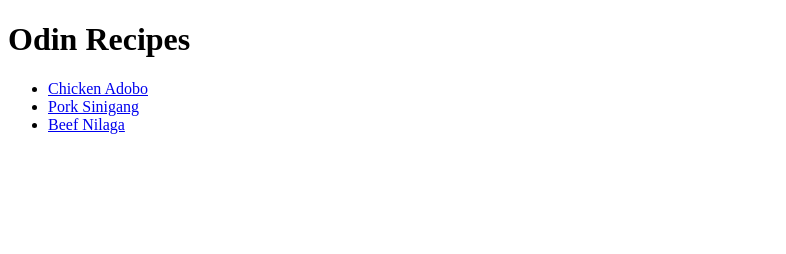
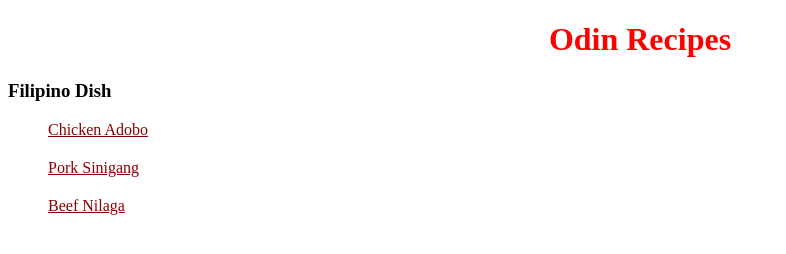
Before and after one commit to rjeffersonp/odin-recipes, a plain HTML site: page index.html in a window 1280 px wide. Shown: the whole page, without its empty margins (0-786 px from the left). Drawn offline with Linux system fonts and the light colour scheme.

Commit message:
Add Stylesheet / Add selector in index
Added style.css file for styles. Added selectors in the index.html file where styles will be applied. Added styles on the index.html file.

```diff
--- a/index.html
+++ b/index.html
@@ -5,11 +5,13 @@
     <meta http-equiv="X-UA-Compatible" content="IE=edge">
     <meta name="viewport" content="width=device-width, initial-scale=1.0">
     <title>My Basic Recipe Website</title>
+
+    <link rel="stylesheet" href="style.css">
 </head>
 <body>
-    <h1>Odin Recipes</h1>
-
-    <ul>
+    <h1 id="main_title">Odin Recipes</h1>
+    <h3>Filipino Dish</h3>
+    <ul id="recipe_list">
         <li><a href="./recipes/chicken_adobo.html">Chicken Adobo</a></li>
         <li><a href="./recipes/pork_sinigang.html">Pork Sinigang</a></li>
         <li><a href="./recipes/beef_nilaga.html">Beef Nilaga</a></li>
--- /dev/null
+++ b/style.css
@@ -0,0 +1,15 @@
+#main_title {
+    text-align: center;
+    color: red;
+}
+
+#recipe_list {
+    list-style-type: none;
+}
+
+#recipe_list li {
+    margin-bottom: 20px;
+}
+#recipe_list li a{
+    color: darkred;
+}
```
